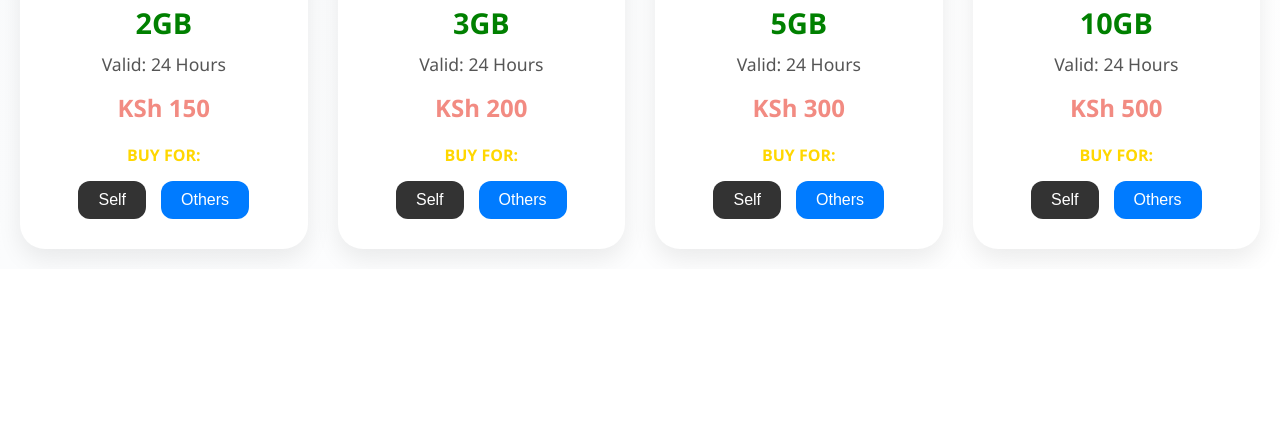
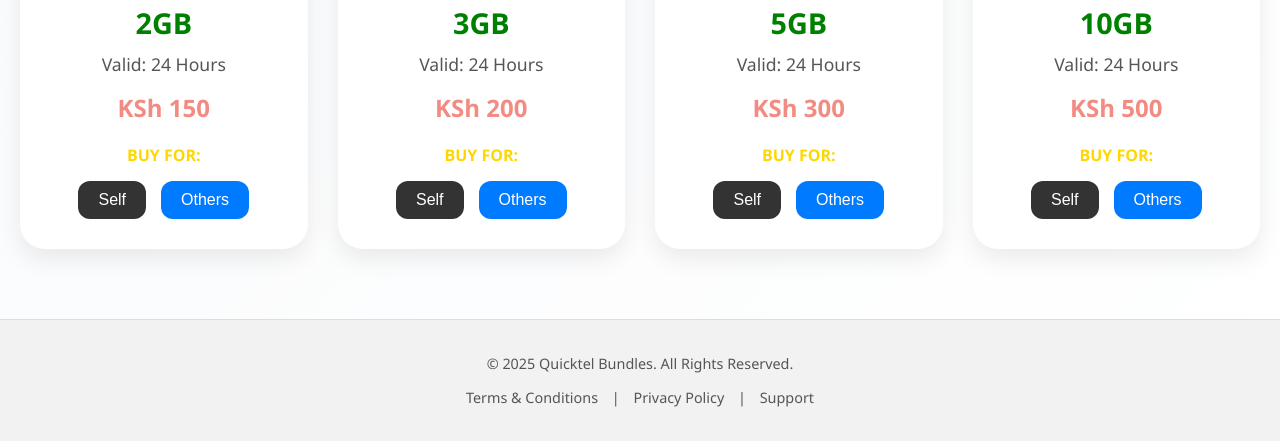
Before and after one commit to Jasam-Kajam/QUICKTEL-SHOP-LATEST, a plain HTML site: page index.html in a window 1280 px wide. Shown: the part 1141-1582 px from the top of the page. Before the commit the page ends 1410 px from the top, so only its background shows below. Drawn offline with Linux system fonts and the light colour scheme.

Commit message:
Update index.html

```diff
--- a/index.html
+++ b/index.html
@@ -1020,6 +1020,13 @@ function payWithPaystack(bundleName, amount) {
     handler.openIframe();
 }
 </script>
-
+<footer style="text-align: center; padding: 20px; background-color: #f2f2f2; color: #555; font-size: 0.9em; border-top: 1px solid #ddd; margin-top: 50px;">
+    <p>© 2025 Quicktel Bundles. All Rights Reserved.</p>
+    <p>
+        <a href="#" style="color: #555; text-decoration: none; margin: 0 10px;">Terms & Conditions</a> |
+        <a href="#" style="color: #555; text-decoration: none; margin: 0 10px;">Privacy Policy</a> |
+        <a href="https://wa.me/254729952483" target="_blank" style="color: #555; text-decoration: none; margin: 0 10px;">Support</a>
+    </p>
+</footer>
 </body>
 </html>
```
